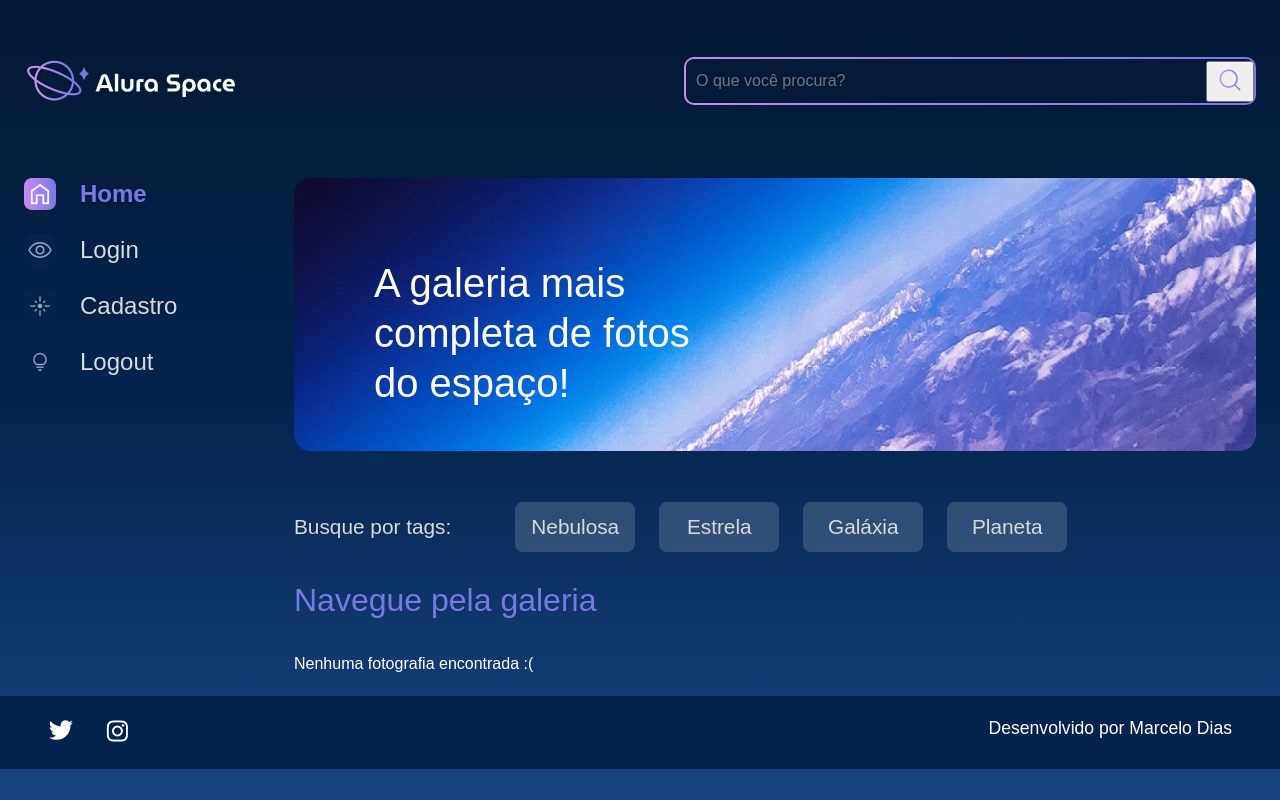
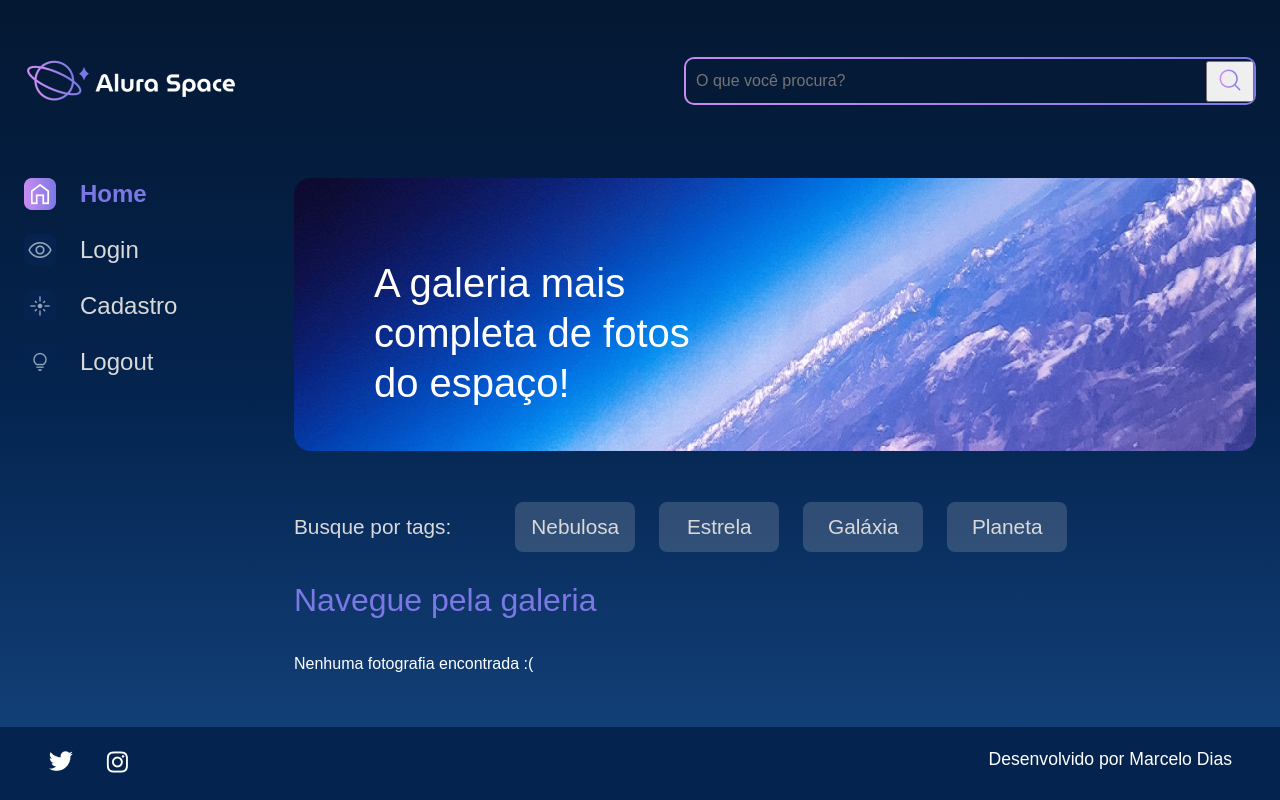
Before and after one commit to marcelodiass/alura-space, a Django app: page / in a window 1280 px wide. Run offline with Django 5.2, Linux system fonts and the light colour scheme; the visitor is signed in with stand-in values (Sample User, id 1); data that the repository does not hold is empty.

Commit message:
consertando estilização do footer

```diff
--- a/setup/static/styles/style.css
+++ b/setup/static/styles/style.css
@@ -37,6 +37,8 @@ body {
     background-repeat: no-repeat;
     background-position: center;
     background-size: cover;
+    position: relative;
+    min-height: 100vh;
 }
 ol, ul {
     list-style: none;
@@ -52,6 +54,10 @@ q:before, q:after {
 table {
     border-collapse: collapse;
     border-spacing: 0;
+}
+
+.content-wrap {
+    padding-bottom: 5rem;
 }
 
 .banner {
@@ -340,6 +346,8 @@ table {
     display: flex;
     justify-content: space-between;
     color: #FFFFFF;
+    position: absolute;
+    bottom: 0;
 }
 
 .rodape__icones {
--- a/templates/galeria/base.html
+++ b/templates/galeria/base.html
@@ -16,9 +16,11 @@
 
 <body>
     {% include 'partials/_menu.html' %}
-    {% block content %}
+    <div class="content-wrap">
+        {% block content %}
 
-    {% endblock %}
+        {% endblock %}
+    </div>
     {% include 'partials/_footer.html' %}
 </body>
 
```
